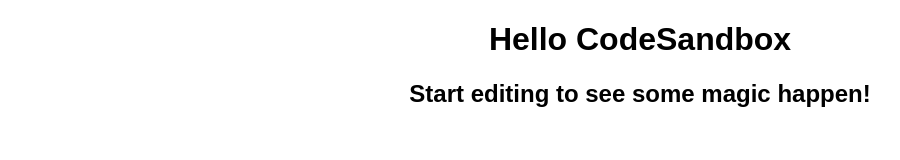
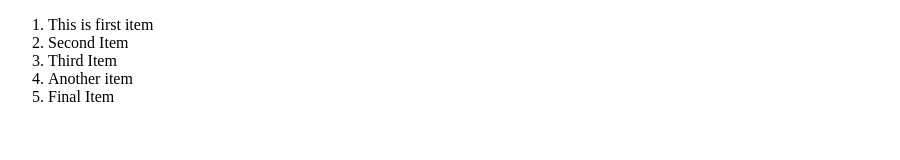
Before and after one commit to afizs/PhotoWallReactApp, a React app: page / in a window 1280 px wide. Shown: the whole page, without its empty margins (0-900 px from the left). Built offline with nearby package versions, Linux system fonts and the light colour scheme.

Commit message:
JSX Basics

```diff
--- a/public/index.html
+++ b/public/index.html
@@ -11,21 +11,11 @@
     <link rel="manifest" href="%PUBLIC_URL%/manifest.json" />
     <link rel="shortcut icon" href="%PUBLIC_URL%/favicon.ico" />
 
-    <title>React App</title>
+    <title>PhotoWal</title>
   </head>
 
   <body>
     <noscript> You need to enable JavaScript to run this app. </noscript>
     <div id="root"></div>
-    <!--
-      This HTML file is a template.
-      If you open it directly in the browser, you will see an empty page.
-
-      You can add webfonts, meta tags, or analytics to this file.
-      The build step will place the bundled scripts into the <body> tag.
-
-      To begin the development, run `npm start` or `yarn start`.
-      To create a production bundle, use `npm run build` or `yarn build`.
-    -->
   </body>
 </html>
--- a/src/index.js
+++ b/src/index.js
@@ -2,15 +2,20 @@
 import ReactDOM from "react-dom";
 
 import "./styles.css";
-
-function App() {
-  return (
-    <div className="App">
-      <h1>Hello CodeSandbox</h1>
-      <h2>Start editing to see some magic happen!</h2>
-    </div>
-  );
-}
+const items = [
+  "This is first item",
+  "Second Item",
+  "Third Item",
+  "Another item",
+  "Final Item"
+];
+const App = (
+  <ol>
+    {items.map(item => (
+      <li>{item} </li>
+    ))}
+  </ol>
+);
 
 const rootElement = document.getElementById("root");
-ReactDOM.render(<App />, rootElement);
+ReactDOM.render(App, rootElement);
```
